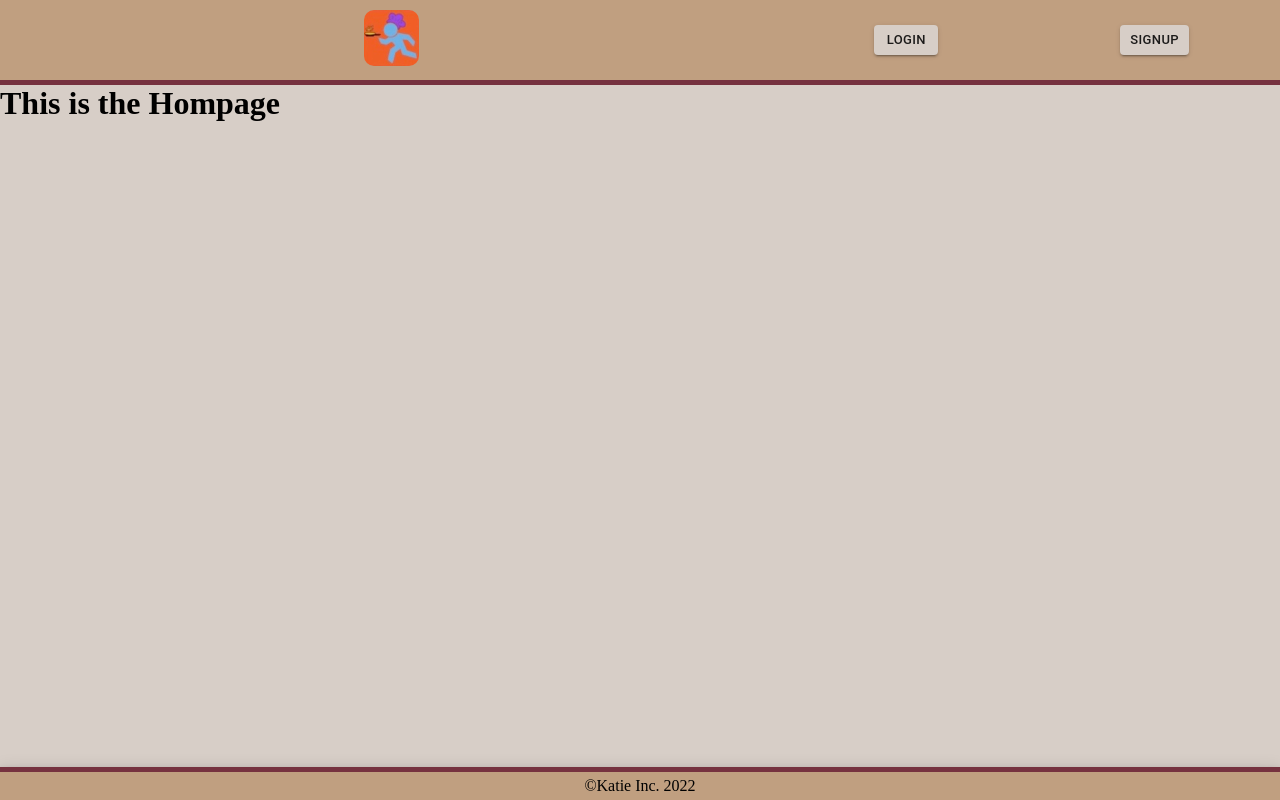
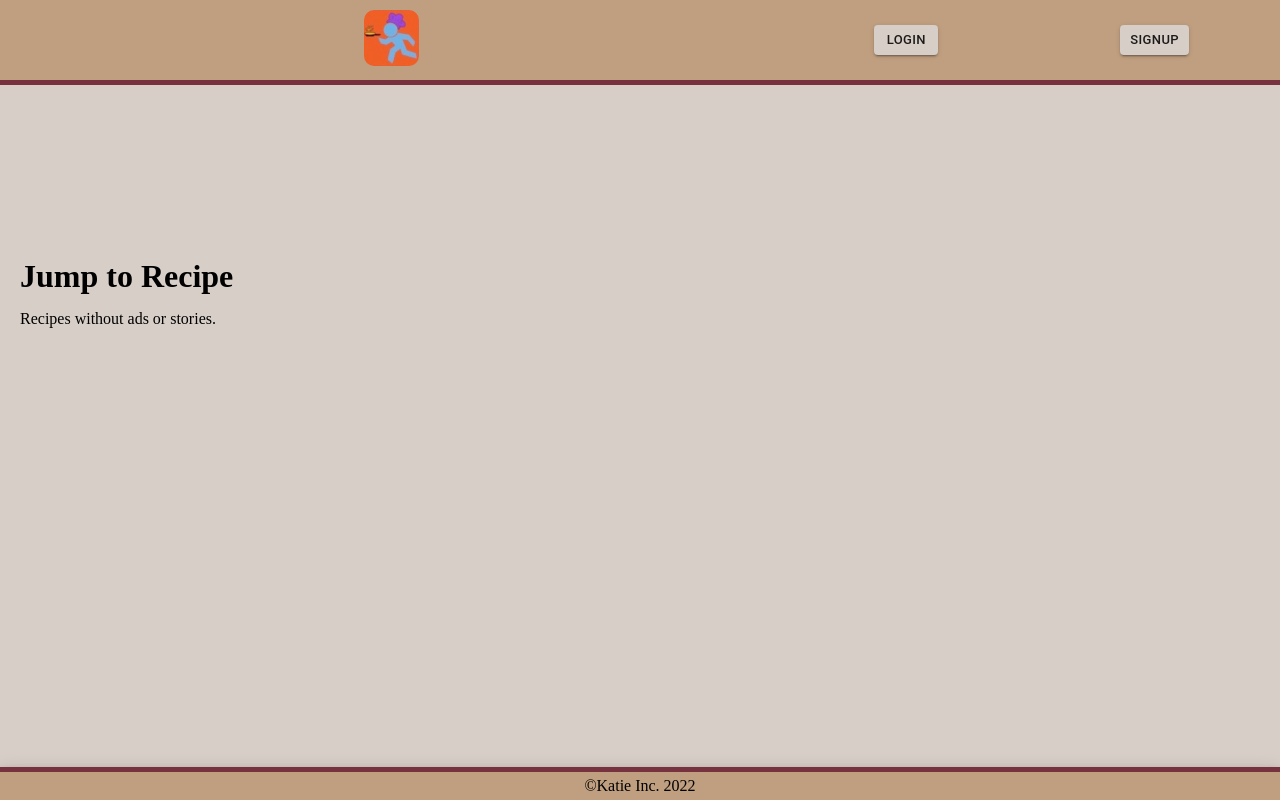
Before and after one commit to biggersmatt/jump-to-react, a React (Create React App) app: page / in a window 1280 px wide. Built offline with nearby package versions, Linux system fonts and the light colour scheme.

Commit message:
Homepage mvp

```diff
--- a/src/App.css
+++ b/src/App.css
@@ -16,7 +16,6 @@
 .app-content {
   flex-grow: 1;
   background-color: var(--grain);
-  height: 100%;
 }
 .shadow {
   box-shadow: 0 4px 8px 0 rgba(0, 0, 0, 0.2), 0 6px 20px 0 rgba(0, 0, 0, 0.19);
--- a/src/App.js
+++ b/src/App.js
@@ -7,6 +7,7 @@ import Homepage from './pages/Homepage/homepage';
 import Navbar from './components/Navbar/navbar';
 import Footer from './components/Footer/footer';
 
+// CSS
 require('./App.css');
 
 export default function App() {
--- a/src/components/Footer/footer.jsx
+++ b/src/components/Footer/footer.jsx
@@ -1,3 +1,4 @@
+// CSS
 require('./footer.css');
 
 export default function Footer() {
--- a/src/components/Navbar/navbar.jsx
+++ b/src/components/Navbar/navbar.jsx
@@ -1,8 +1,9 @@
+// Material UI
 import { createTheme, ThemeProvider } from '@mui/material/styles';
+import Button from '@mui/material/Button';
 
-import Button from '@mui/material/Button';
+// Images and CSS
 import Chef from '../../images/chef.jpeg';
-
 require('./navbar.css');
 
 export default function Navbar() {
--- /dev/null
+++ b/src/pages/Homepage/homepage.css
@@ -0,0 +1,10 @@
+.wrapper {
+  display:flex;
+  flex-direction: column;
+  justify-content: center;
+  height: 50vh;
+  padding: 0 20px;
+}
+.wrapper h1 {
+  margin: 15px 0;
+}
--- a/src/pages/Homepage/homepage.jsx
+++ b/src/pages/Homepage/homepage.jsx
@@ -1,7 +1,11 @@
+// CSS
+require('./homepage.css');
+
 export default function Homepage() {
   return (
-    <div>
-      <h1>This is the Hompage</h1>
+    <div className='wrapper'>
+        <h1>Jump to Recipe</h1>
+        <p>Recipes without ads or stories.</p>
     </div>
   )
 }
```
